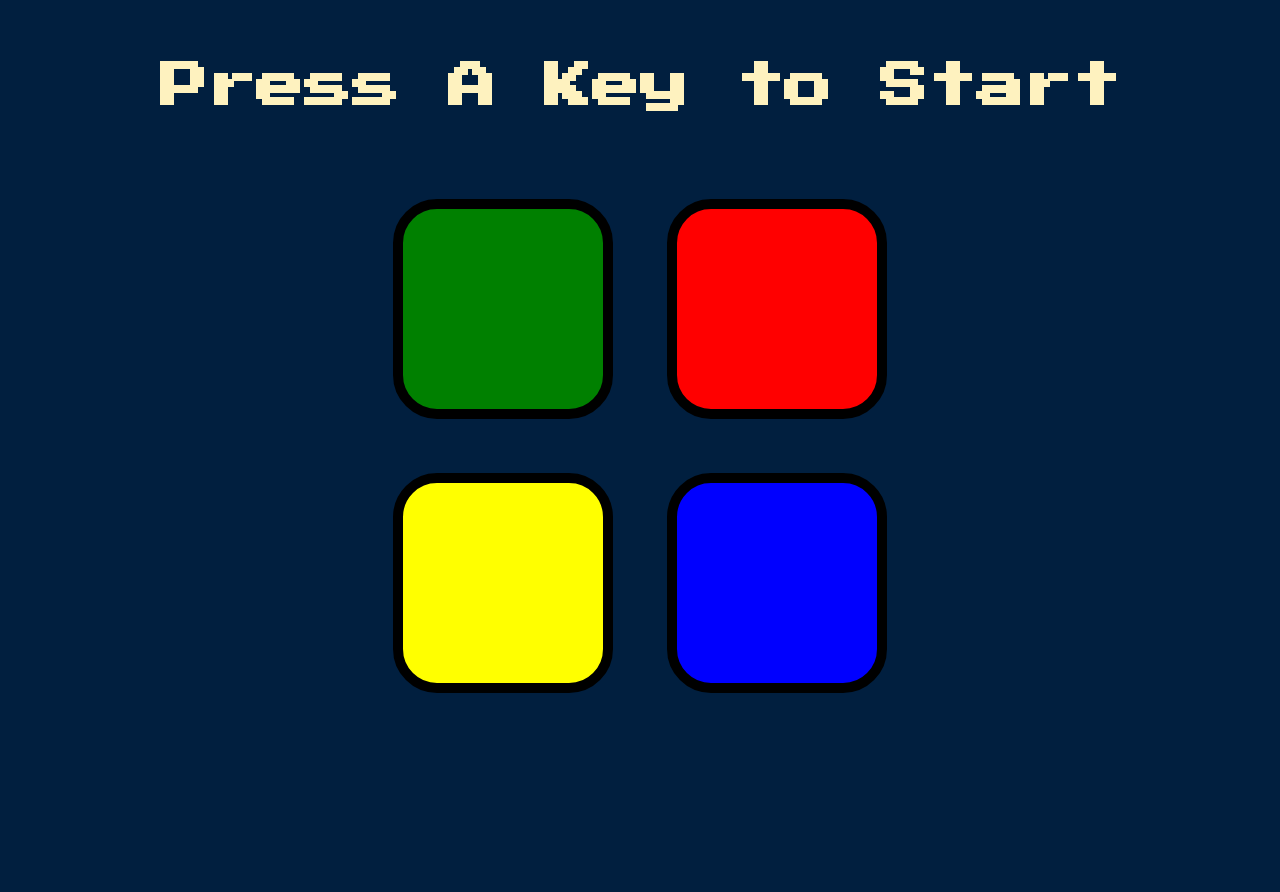
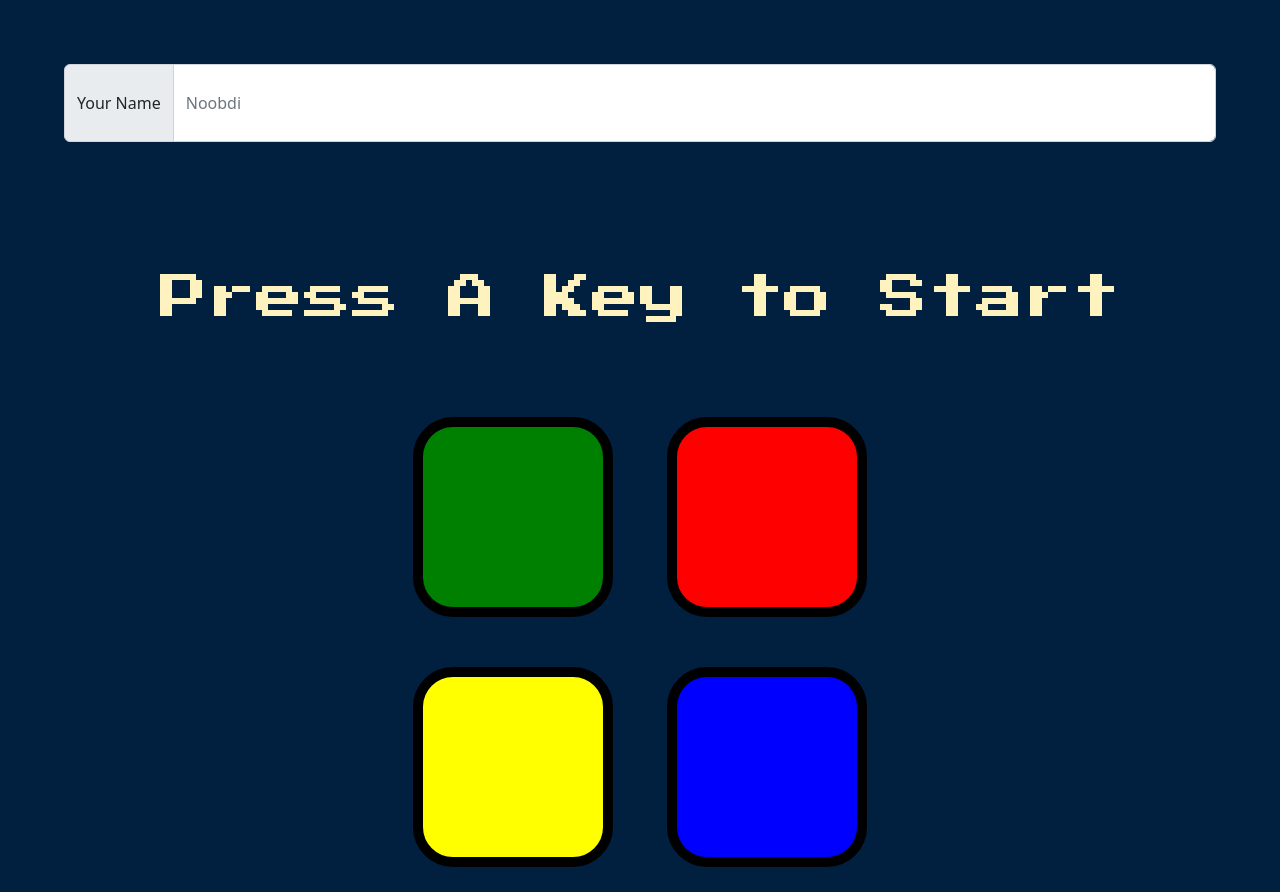
Before and after one commit to grvx-github/simonGame, a plain HTML site: page index.html in a window 1280 px wide. Before the commit the page ends 800 px from the top, so only its background shows below. Drawn offline with nearby package versions, Linux system fonts and the light colour scheme.

Commit message:
re-uploaded files

```diff
--- a/game.js
+++ b/game.js
@@ -48,7 +48,7 @@ function checkAnswer(currentLevel) {
       $('body').removeClass('game-over');
     }, 200);
 
-    $('#level-title').text("Noobdi! Press any key to restart.")
+    $('#level-title').text("Noobdi, Press any key to restart.")
 
     startOver();
   }
--- a/index.html
+++ b/index.html
@@ -4,14 +4,21 @@
 <head>
   <meta charset="utf-8">
   <title>Simon</title>
+
+  <link rel="stylesheet" href="https://cdn.jsdelivr.net/npm/bootstrap@5.2.3/dist/css/bootstrap.min.css">
+  <link rel="script" href="https://cdn.jsdelivr.net/npm/bootstrap@5.2.3/dist/js/bootstrap.bundle.min.js">
   <link rel="stylesheet" href="styles.css">
   <link href="https://fonts.googleapis.com/css?family=Press+Start+2P" rel="stylesheet">
 </head>
 
-<body>
+
+  <div class="input-group mb-3 tbs">
+    <span class="input-group-text" id="basic-addon1">Your Name</span>
+    <input type="text" class="form-control" placeholder="Noobdi" aria-label="Username" aria-describedby="basic-addon1">
+  </div>
   <h1 id="level-title">Press A Key to Start</h1>
   <div class="container">
-    <div lass="row">
+    <div class="row">
 
       <div type="button" id="green" class="btn green">
 
--- a/styles.css
+++ b/styles.css
@@ -15,6 +15,19 @@ body {
   width: 50%;
   margin: auto;
 
+}
+
+.tbs{
+  padding: 4rem;
+
+}
+
+.tbs input{
+  line-height: 4;
+}
+
+.row{
+  display: block;
 }
 
 .btn {
```
